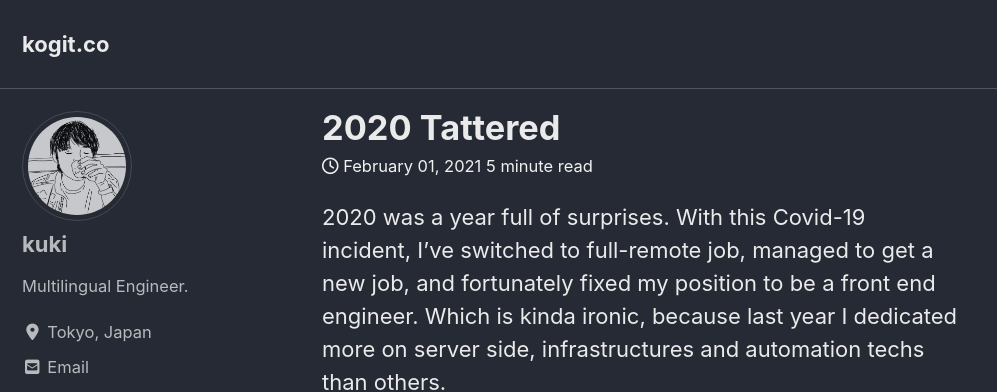
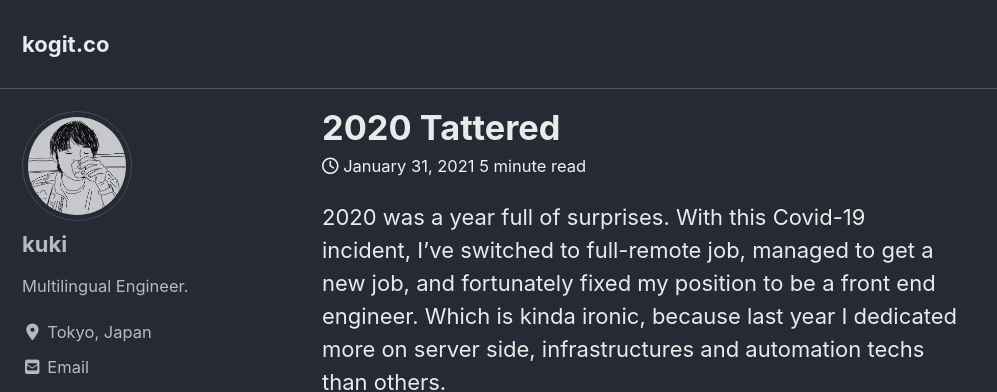
Before and after one commit to bkko79/bkko79.github.io, a Jekyll site: the page built from _posts/2021-02-01-2020-tattered.md, in a window 1280 px wide and 900 px high. Shown: the top 392 px of the window, without its empty margins (0-997 px from the left). Built offline with Jekyll 4.4.1, drawn with Linux system fonts in a browser that asks for light colours; cached includes are drawn as plain includes; nearby versions of some CDN libraries; comment, search, counter and statistics services are not loaded; part of the change alters nothing that is shown; some of the changed text lies outside the part shown.

```diff
--- a/_posts/2021-02-01-2020-tattered.md
+++ b/_posts/2021-02-01-2020-tattered.md
@@ -1,7 +1,7 @@
 ---
 title: "2020 Tattered"
-date: 2021-02-02 00:12:30 +0900
-categories: dev, life
+date: 2021-02-01 00:12:30 +0900
+categories: life
 comments: true
 ---
 
```
